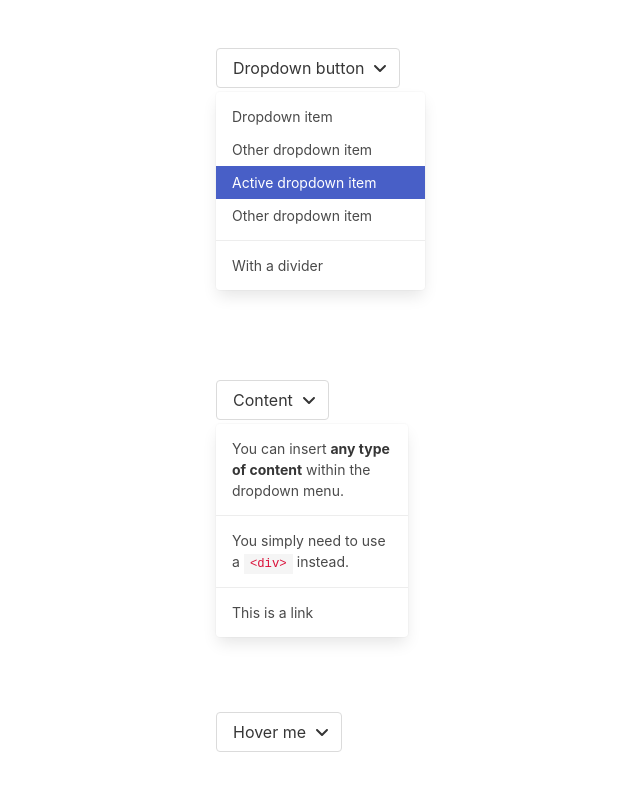
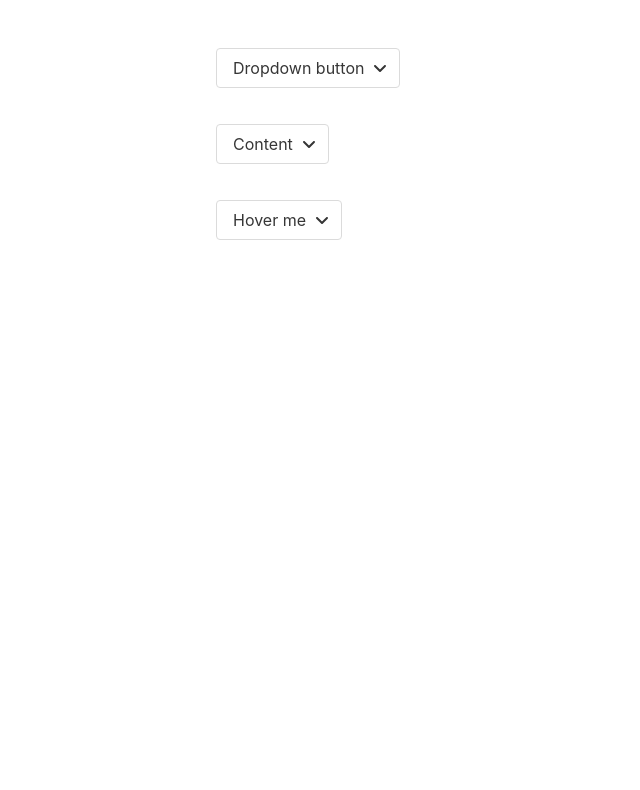
Before and after one commit to zemian/my-bulma, a website: page components/dropdown.html in a window 1280 px wide. Shown: the whole page, without its empty margins (240-880 px from the left). Drawn offline with nearby package versions, Linux system fonts and the light colour scheme; files that its build step writes are made by us from their sources.

Commit message:
Add JS support to dropdown

```diff
--- a/components/dropdown.html
+++ b/components/dropdown.html
@@ -6,18 +6,19 @@
 
     <link rel="stylesheet" href="../styles.css">
     <script defer src="../node_modules/@fortawesome/fontawesome-free/js/all.js"></script>
+    <script src="../node_modules/vue/dist/vue.global.prod.js"></script>
     <title>BulmaCSS - Components</title>
 </head>
 <body>
 
 <!-- Requires JS Support -->
-<div class="section">
-    <div class="container block" style="height: 20rem;">
+<div id="app" class="section">
+    <div class="container block">
         <div class="columns">
             <div class="column is-one-third is-offset-one-third">
-                <div class="dropdown is-active">
+                <div class="dropdown" :class="{'is-active' : demo1IsActive}">
                     <div class="dropdown-trigger">
-                        <button class="button" aria-haspopup="true" aria-controls="dropdown-menu">
+                        <button class="button" aria-haspopup="true" aria-controls="dropdown-menu" @click="demo1IsActive = !demo1IsActive">
                             <span>Dropdown button</span>
                             <span class="icon is-small">
                                 <i class="fas fa-angle-down" aria-hidden="true"></i>
@@ -49,12 +50,12 @@
         </div>
     </div>
 
-    <div class="container block" style="height: 20rem;">
+    <div class="container block">
         <div class="columns">
             <div class="column is-one-third is-offset-one-third">
-                <div class="dropdown is-active">
+                <div class="dropdown" :class="{'is-active' : demo2IsActive}">
                     <div class="dropdown-trigger">
-                        <button class="button" aria-haspopup="true" aria-controls="dropdown-menu2">
+                        <button class="button" aria-haspopup="true" aria-controls="dropdown-menu2" @click="demo2IsActive = !demo2IsActive">
                             <span>Content</span>
                             <span class="icon is-small">
                                 <i class="fas fa-angle-down" aria-hidden="true"></i>
@@ -81,7 +82,7 @@
         </div>
     </div>
 
-    <div class="container block" style="height: 20rem;">
+    <div class="container block">
         <div class="columns">
             <div class="column is-one-third is-offset-one-third">
                 <div class="dropdown is-hoverable">
@@ -105,6 +106,17 @@
         </div>
     </div>
 </div>
+<script>
+    const app = {
+        data() {
+            return {
+                demo1IsActive: false,
+                demo2IsActive: false
+            }
+        }
+    };
+    Vue.createApp(app).mount('#app');
+</script>
 
 </body>
 </html>
```
